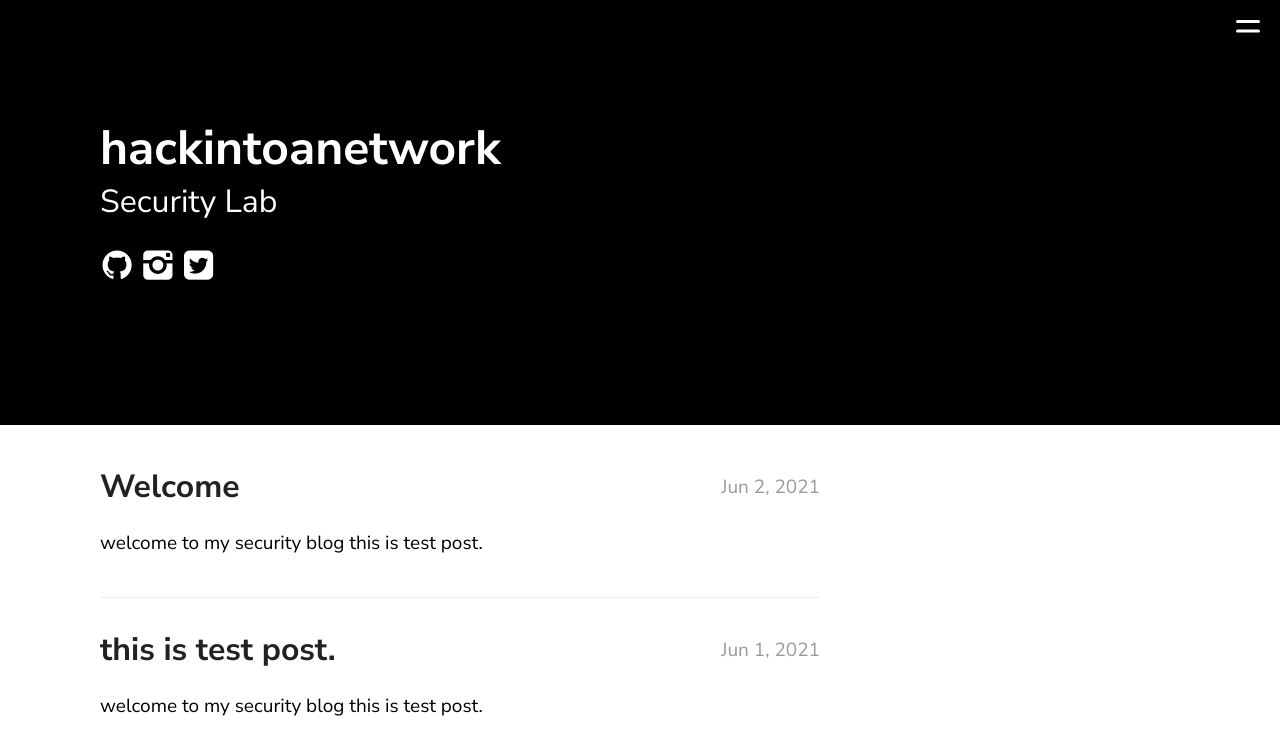
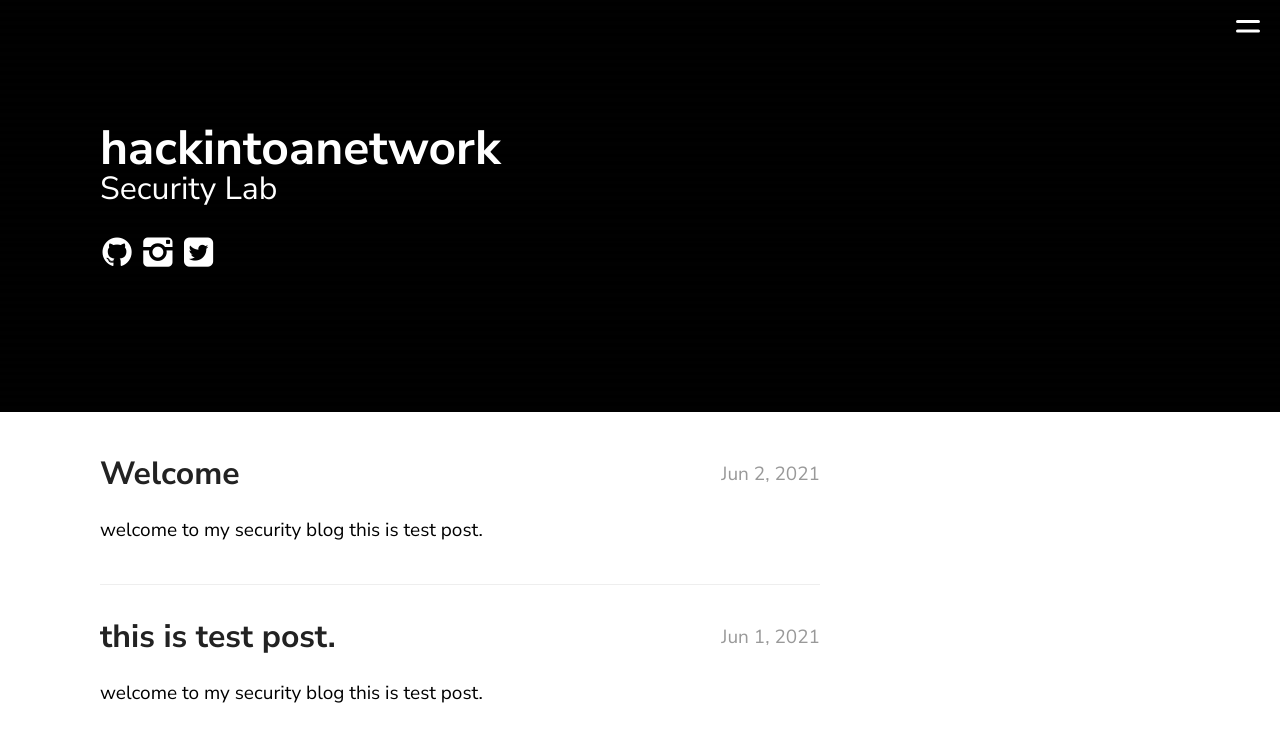
Before and after one commit to Developers-Official/hackintoanetwork.github.io, a Jekyll site: the page built from index.md, in a window 1280 px wide. Shown: the top 755 px of the page. Built offline with Jekyll 4.4.1, drawn with Linux system fonts in a browser that asks for light colours.

Commit message:
Update theme.scss

```diff
--- a/_sass/theme.scss
+++ b/_sass/theme.scss
@@ -66,7 +66,7 @@ header {
 	overflow: hidden;
 	h2 {
 		font-weight: normal;
-		margin-top: 5px;
+		margin-top: -8px;
 	}
 	h1 {
 		margin: 0;
```
